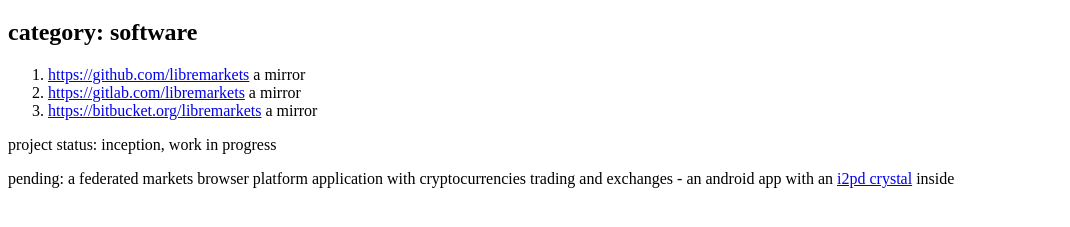
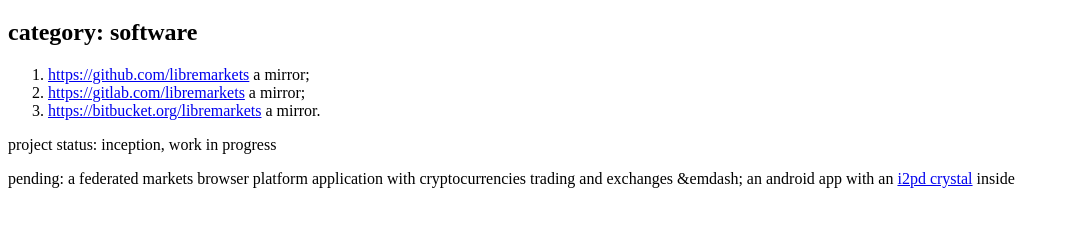
Before and after one commit to libremarkets/libremarkets_i2p_htdocs, a plain HTML site: page index.html in a window 1280 px wide. Shown: the part 61-288 px from the top of the page, without its empty margins (0-1070 px from the left). Drawn offline with Linux system fonts and the light colour scheme.

Commit message:
Update index.html

```diff
--- a/index.html
+++ b/index.html
@@ -3,11 +3,11 @@
 <h1>libremarkets.i2p</h1>
 <h2>category: software</h2>
 <p><ol>
-  <li><a href="https://github.com/libremarkets" target="_blank" rel="noopener" rel="noreferer">https://github.com/libremarkets</a> a mirror</li>
-  <li><a href="https://gitlab.com/libremarkets" target="_blank" rel="noopener" rel="noreferer">https://gitlab.com/libremarkets</a> a mirror</li>
-  <li><a href="https://bitbucket.org/libremarkets" target="_blank" rel="noopener" rel="noreferer">https://bitbucket.org/libremarkets</a> a mirror</li>
+  <li><a href="https://github.com/libremarkets" target="_blank" rel="noopener" rel="noreferer">https://github.com/libremarkets</a> a mirror;</li>
+  <li><a href="https://gitlab.com/libremarkets" target="_blank" rel="noopener" rel="noreferer">https://gitlab.com/libremarkets</a> a mirror;</li>
+  <li><a href="https://bitbucket.org/libremarkets" target="_blank" rel="noopener" rel="noreferer">https://bitbucket.org/libremarkets</a> a mirror.</li>
 </ol></p>
 
 <p>project status: inception, work in progress</p>
 
-<p>pending: a federated markets browser platform application with cryptocurrencies trading and exchanges - an android app with an <a href="https://i2pd.website/" target="_blank" rel="noopener" rel="noreferer">i2pd crystal</a> inside</p>
+<p>pending: a federated markets browser platform application with cryptocurrencies trading and exchanges &emdash; an android app with an <a href="https://i2pd.website/" target="_blank" rel="noopener" rel="noreferer">i2pd crystal</a> inside</p>
```
